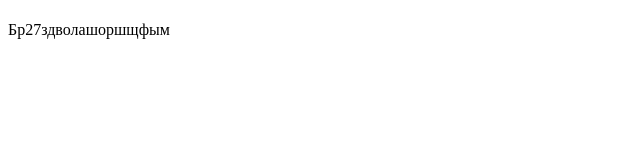
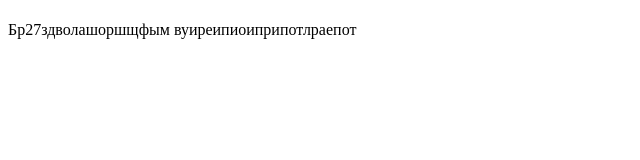
Before and after one commit to dema28/dev_frontend, a plain HTML site: page indextest.html in a window 1280 px wide. Shown: the whole page, without its empty margins (0-640 px from the left). Drawn offline with Linux system fonts and the light colour scheme.

Commit message:
Update indextest.html

```diff
--- a/indextest.html
+++ b/indextest.html
@@ -9,6 +9,6 @@
     <h1>
 
     </h1>Бр27здволашоршщфым
-
+    вуиреипиоиприпотлраепот
 </body>
 </html>
```
